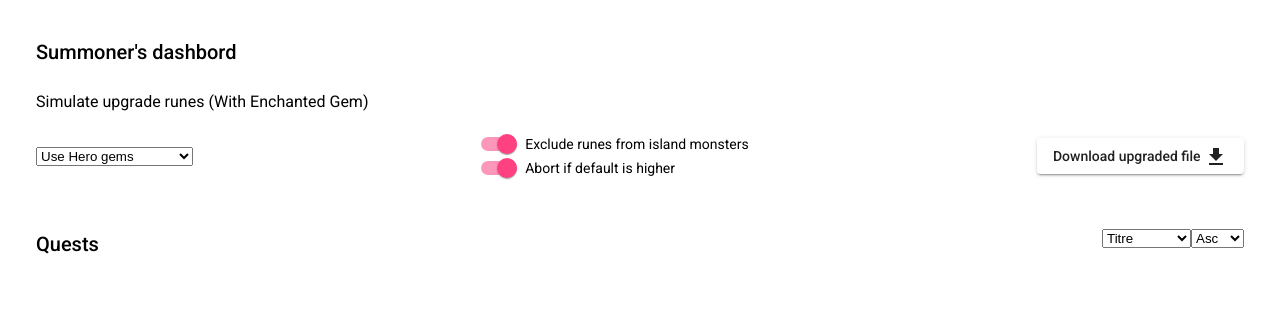
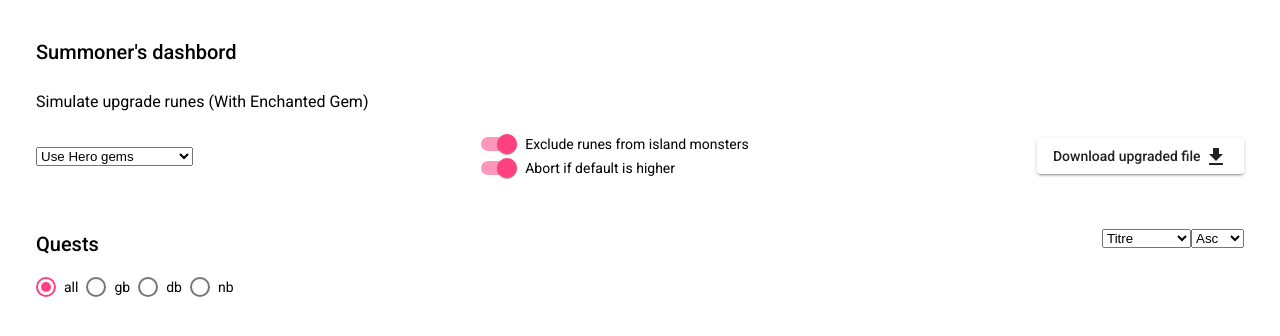
Before and after one commit to n-tardieu/oh-my-runes, an Angular app: page /dashboard in a window 1280 px wide. Shown: the top 336 px of the page. Built offline with nearby package versions, Linux system fonts and the light colour scheme.

Commit message:
feat(missions-list): add filter

```diff
--- a/src/app/components/mission/missions-list/missions-list.component.html
+++ b/src/app/components/mission/missions-list/missions-list.component.html
@@ -1,12 +1,20 @@
 <div class="container">
     <div class="container-section">
-        <h2>Quests</h2>
+        <div>
+            <h2>Quests</h2>
+            <mat-radio-group [(ngModel)]="filter" (ngModelChange)="ngOnChanges($event)"
+                aria-label="Select an mat-option">
+                <mat-radio-button class="filter-option" value="all">all </mat-radio-button>
+                <mat-radio-button class="filter-option" value="gb">gb </mat-radio-button>
+                <mat-radio-button class="filter-option" value="db">db </mat-radio-button>
+                <mat-radio-button class="filter-option" value="nb">nb </mat-radio-button>
+            </mat-radio-group>
+        </div>
         <div class="container-section-sort">
             <select [(ngModel)]="sortObject.params" (ngModelChange)="ngOnChanges($event)">
                 <option value="title">Titre</option>
                 <option value="percentage">Completed</option>
                 <option value="missionLevel">Quest level</option>
-
             </select>
             <select [(ngModel)]="sortObject.order" (ngModelChange)="ngOnChanges($event)">
                 <option value="desc">Desc</option>
--- a/src/app/components/mission/missions-list/missions-list.component.scss
+++ b/src/app/components/mission/missions-list/missions-list.component.scss
@@ -12,3 +12,8 @@
 .container-section-sort {
     margin-bottom: 12px;
 }
+
+.filter-option {
+    margin-right: 8px;
+    margin-bottom: 24px;
+}
--- a/src/app/components/mission/missions-list/missions-list.component.ts
+++ b/src/app/components/mission/missions-list/missions-list.component.ts
@@ -24,6 +24,8 @@ export class MissionsListComponent implements OnInit, OnChanges, DoCheck {
   runes: Rune[] = []
   runeSubscription: Subscription = new Subscription;
 
+  @Input()
+  filter: 'all' | 'gb' | 'db' | 'nb' = 'all'
 
   @Input()
   public sortObject: { params: keyof Mission, order: 'asc' | 'desc' } = {
@@ -88,7 +90,9 @@ export class MissionsListComponent implements OnInit, OnChanges, DoCheck {
   getMissions() {
     this.missions = this.missionService.getMissions()
     this.missionsSubscription = this.missionService.missionSubject$.subscribe((missions: Mission[]) => {
-      this.missions = this.sortMissions(missions, this.sortObject.params, this.sortObject.order)
+      let missionsSort = this.sortMissions(missions, this.sortObject.params, this.sortObject.order);
+      let missionFilter = this.filterMissions(missionsSort, this.filter)
+      this.missions = missionFilter
     })
   }
 
@@ -119,5 +123,15 @@ export class MissionsListComponent implements OnInit, OnChanges, DoCheck {
     return missionSort
   }
 
+  filterMissions(missions: Mission[], filter: string): Mission[] {
+    return missions.filter(mission => {
+      if (filter !== 'all') {
+        if (mission.tag.includes(filter)) return true
+        else return false
+      }
+      return true
+    })
+  }
+
 
 }
```
